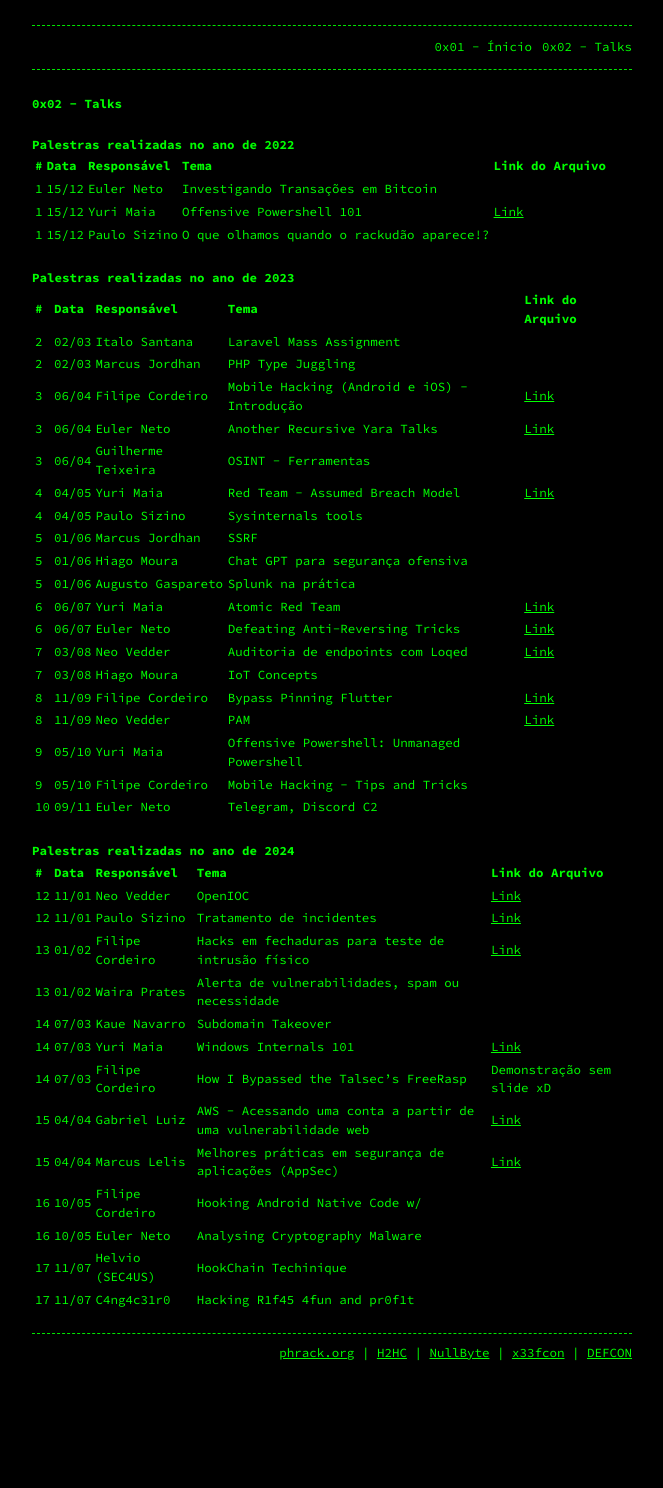
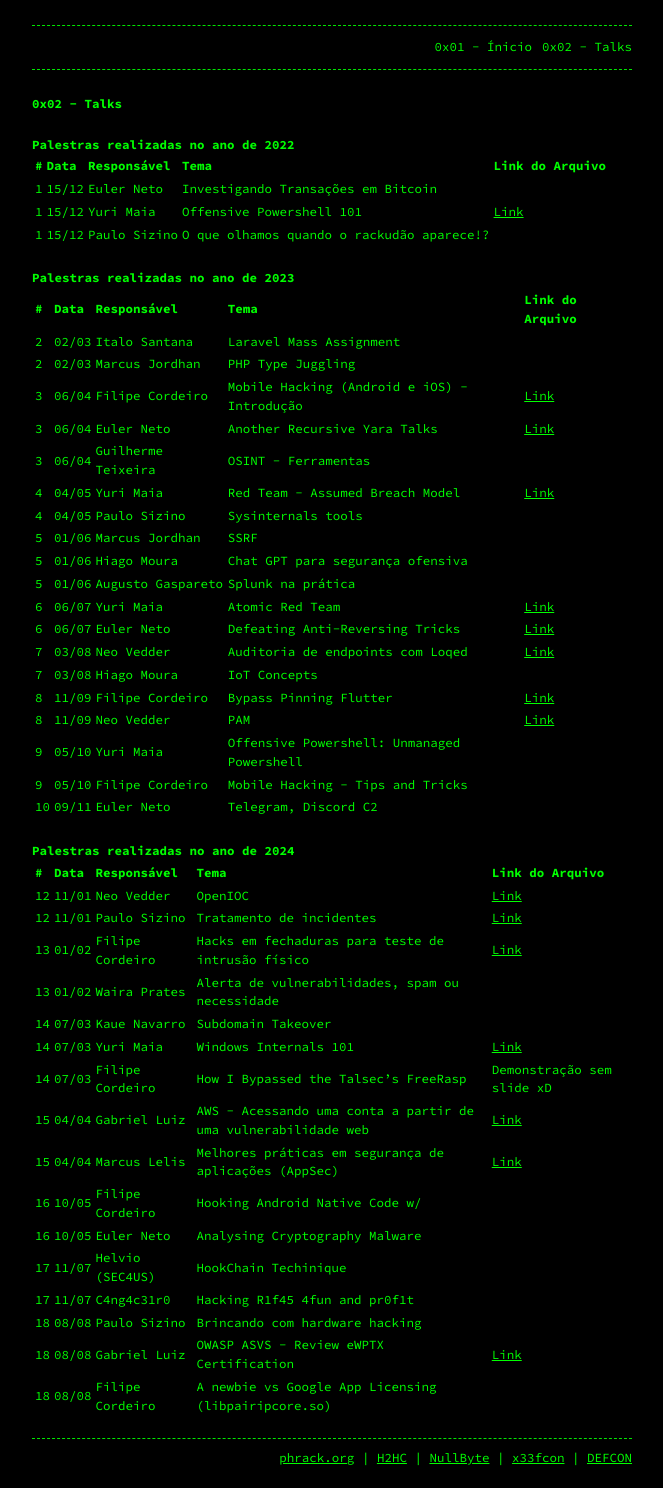
Before and after one commit to AFKConference/afkconference.github.io, a Jekyll site: the page built from talks.md, in a window 1280 px wide. Shown: the whole page, without its empty margins (308-971 px from the left). Built offline with Jekyll 4.4.1, drawn with Linux system fonts in a browser that asks for light colours; our own code applies the rules of GitHub Pages for plain Markdown files; before the commit the page ends 1382 px from its top, so only the background shows below that.

Commit message:
Update talks.md

```diff
--- a/talks.md
+++ b/talks.md
@@ -48,7 +48,10 @@
 | 14   | 07/03 | Filipe Cordeiro        | How I Bypassed the Talsec's FreeRasp     | Demonstração sem slide xD                            |
 | 15   | 04/04 | Gabriel Luiz        | AWS - Acessando uma conta a partir de uma vulnerabilidade web     | [Link](assets/AWS-afk.conf.pdf) |
 | 15   | 04/04 | Marcus Lelis        | Melhores práticas em segurança de aplicações (AppSec)     | [Link](assets/AppSec - AFKCONF.pptx.pdf)     |
-| 16  | 10/05 | Filipe Cordeiro        | Hooking Android Native Code w/     |                            |
-| 16   | 10/05 | Euler Neto        | Analysing Cryptography Malware     |                             |
-| 17   | 11/07 | Helvio (SEC4US)        | HookChain Techinique     |  |
-| 17   | 11/07 | C4ng4c31r0        | Hacking R1f45 4fun and pr0f1t     |      |
+| 16  | 10/05 | Filipe Cordeiro        | Hooking Android Native Code w/                                        |                                   |
+| 16   | 10/05 | Euler Neto        | Analysing Cryptography Malware                                            |                                   |
+| 17   | 11/07 | Helvio (SEC4US)        | HookChain Techinique                                                 |                                   |
+| 17   | 11/07 | C4ng4c31r0        | Hacking R1f45 4fun and pr0f1t                                             |                                   |
+| 18   | 08/08 | Paulo Sizino      | Brincando com hardware hacking                                            |                                   |
+| 18   | 08/08 | Gabriel Luiz      | OWASP ASVS - Review eWPTX Certification                                   | [Link](assets/Project (1).pdf)    |
+| 18   | 08/08 | Filipe Cordeiro   | A newbie vs Google App Licensing (libpairipcore.so)                       |                                   |
```
